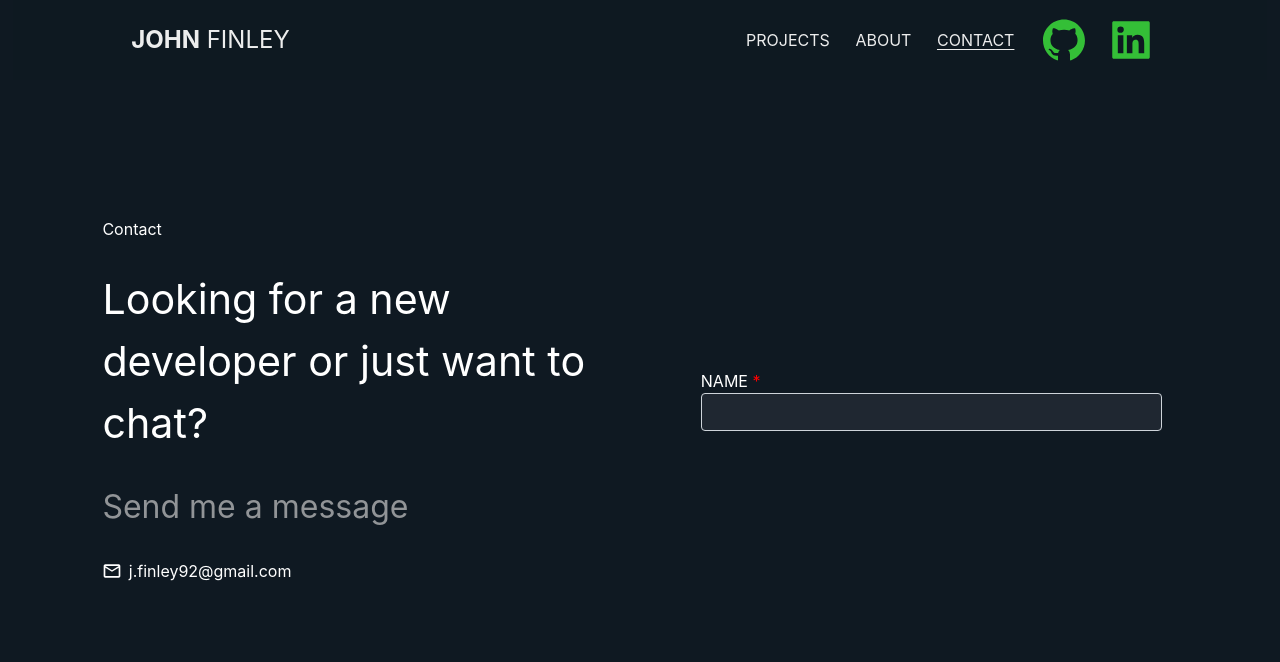
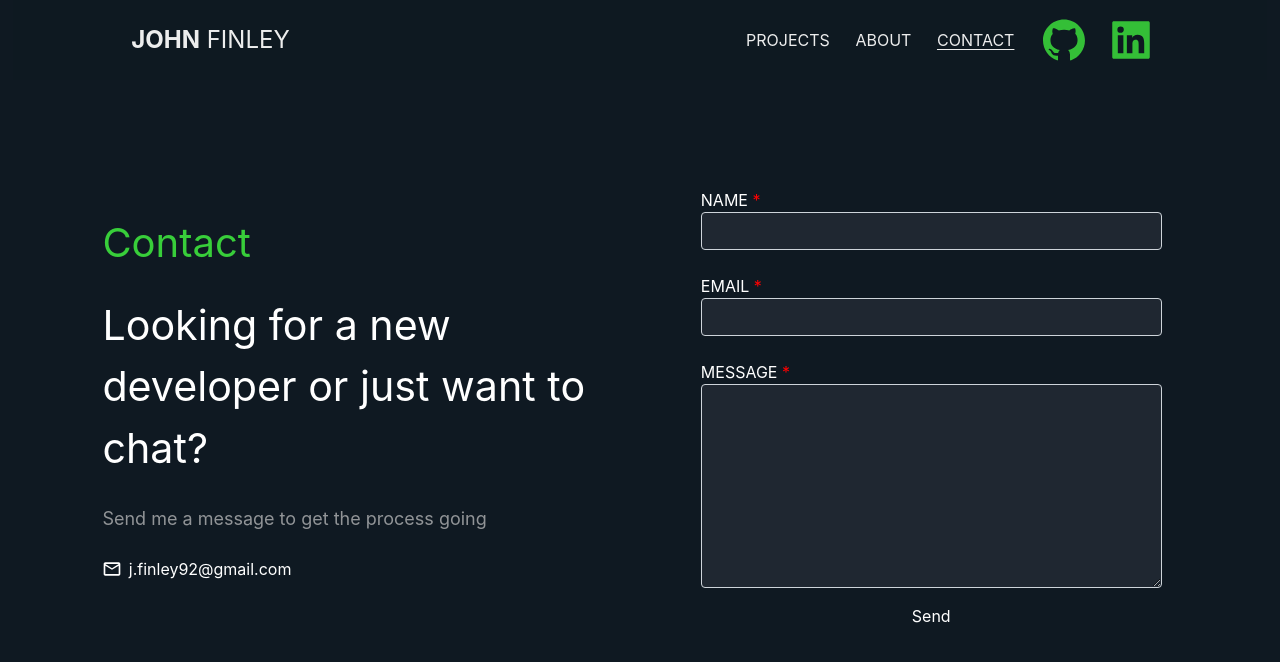
Before and after one commit to jfinley6/portfolio, a React (Vite) app: page /contact in a window 1280 px wide. Shown: the top 662 px of the page. Built offline with nearby package versions, Linux system fonts and the light colour scheme.

Commit message:
added Send button

```diff
--- a/src/components/Contact.jsx
+++ b/src/components/Contact.jsx
@@ -17,12 +17,12 @@ export default function Contact() {
   return (
     <div id="contact-page">
       <div id="contact-info">
-        <h3>Contact</h3>
+        <p>Contact</p>
         <h1>Looking for a new developer or just want to chat?</h1>
-        <p style={{ color: "rgb(145, 148, 151)", fontSize: "xx-large" }}>
-          Send me a message
+        <p style={{ color: "rgb(145, 148, 151)", fontSize: "large", lineHeight: 1.2 }}>
+          Send me a message to get the process going
         </p>
-        <a href="j.finley92@gmail.com" id="mail-to">
+        <a href="mailto:j.finley92@gmail.com" id="mail-to">
           <svg
             stroke="currentColor"
             fill="currentColor"
@@ -39,15 +39,28 @@ export default function Contact() {
           j.finley92@gmail.com
         </a>
       </div>
-      <form id="contact-form">
+      <form id="contact-form" autoComplete="off" autoCorrect="off">
         <div className="contact-inputs">
           <div id="name-div">
             <label>
               NAME <span style={{color: "red"}}>*</span>
             </label>
-            <input type="text" required name="name" autocomplete="off" id="name-input" onChange={handleChange}></input>
+            <input type="text" required  name="name" id="name-input" onChange={handleChange}></input>
+          </div>
+          <div id="email-div">
+            <label>
+              Email <span style={{color: "red"}}>*</span>
+            </label>
+            <input type="email" required  name="email" id="email-input" onChange={handleChange}></input>
+          </div>
+          <div id="message-div">
+            <label>
+              Message <span style={{color: "red"}}>*</span>
+            </label>
+            <textarea type="text" required  name="message" id="message-input" onChange={handleChange}></textarea>
           </div>
         </div>
+        <button id="email-button">Send</button>
       </form>
     </div>
   );
```
